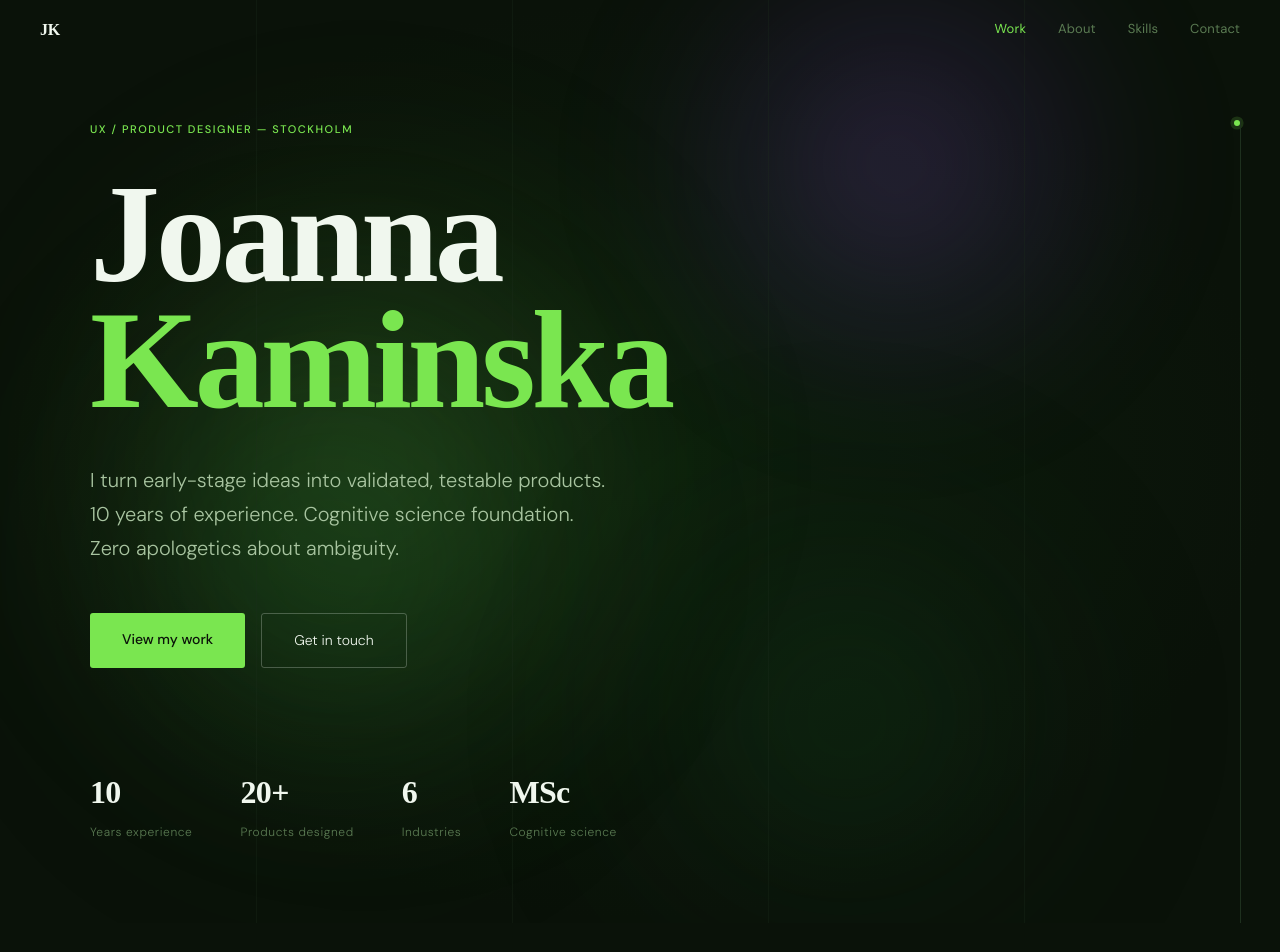
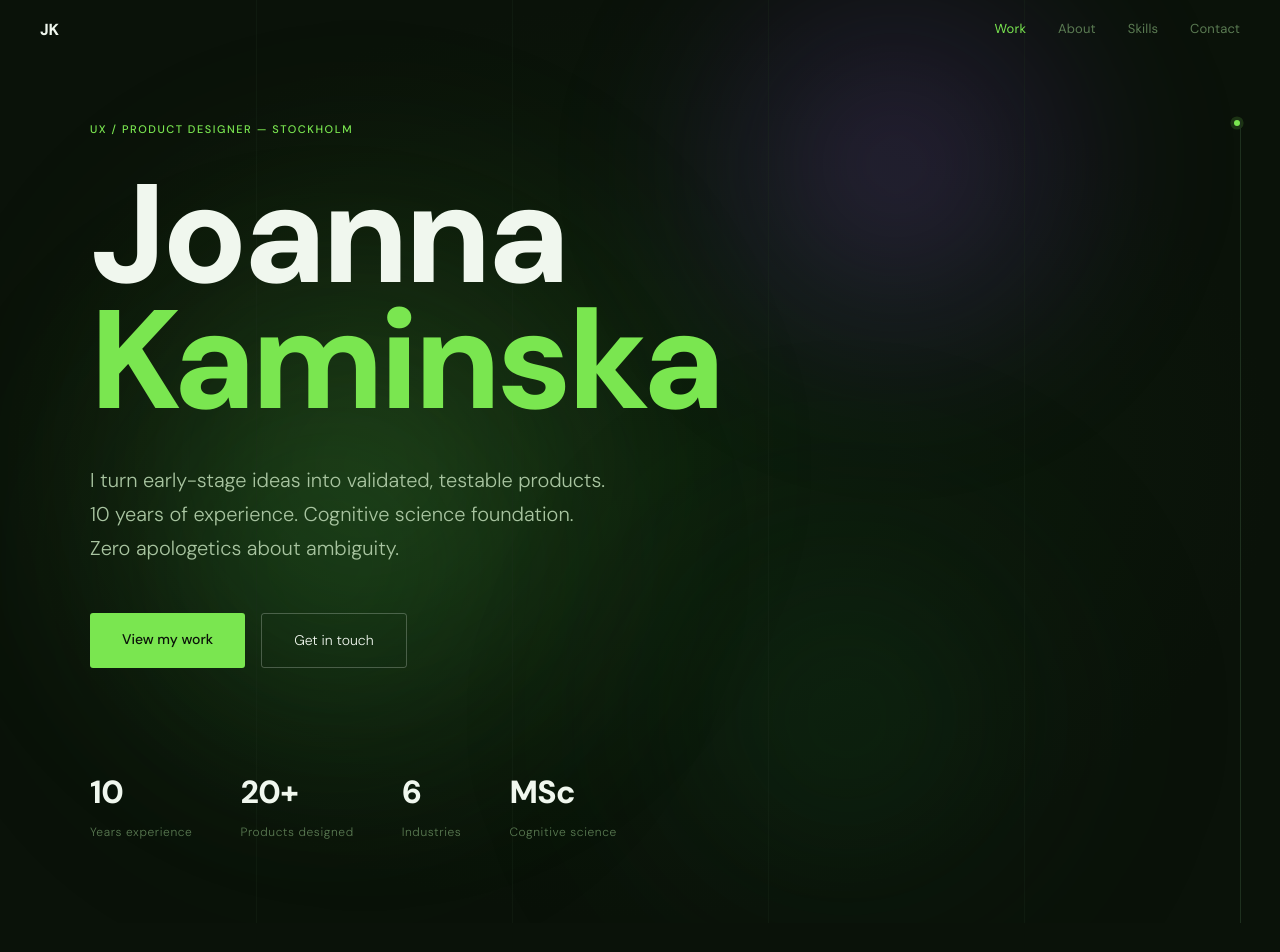
Before and after one commit to jo-kam/joanna-portfolio, a React (Vite) app: page / in a window 1280 px wide. Shown: the top 952 px of the page. Built offline with nearby package versions, Linux system fonts and the light colour scheme.

Commit message:
Switch all fonts to DM Sans

```diff
--- a/src/App.jsx
+++ b/src/App.jsx
@@ -109,7 +109,7 @@ function Nav({ activeSection }) {
       transition: "all 0.3s ease",
     }}>
       <a href="#top" style={{
-        fontFamily: "'Pixelify Sans', cursive", fontWeight: 800,
+        fontFamily: "'DM Sans', sans-serif", fontWeight: 800,
         fontSize: 16, letterSpacing: "-0.02em", color: DS.colors.textPrimary,
       }}>JK</a>
       <div style={{ display: "flex", gap: 32 }}>
@@ -170,7 +170,7 @@ function Hero() {
 
         <div className="hero-2">
           <h1 style={{
-            fontFamily: "'Pixelify Sans', cursive", fontWeight: 800,
+            fontFamily: "'DM Sans', sans-serif", fontWeight: 800,
             fontSize: "clamp(72px, 12vw, 140px)", lineHeight: 0.9,
             letterSpacing: "-0.03em", color: DS.colors.textPrimary, marginBottom: 40,
           }}>
@@ -208,7 +208,7 @@ function Hero() {
           {[["10","Years experience"],["20+","Products designed"],["6","Industries"],["MSc","Cognitive science"]].map(s => (
             <div key={s[0]}>
               <div style={{
-                fontFamily: "'Pixelify Sans', cursive", fontWeight: 800,
+                fontFamily: "'DM Sans', sans-serif", fontWeight: 800,
                 fontSize: 32, color: DS.colors.textPrimary, letterSpacing: "-0.02em",
               }}>{s[0]}</div>
               <div style={{ fontSize: 12, color: DS.colors.textMuted, letterSpacing: "0.05em", marginTop: 2 }}>{s[1]}</div>
```
